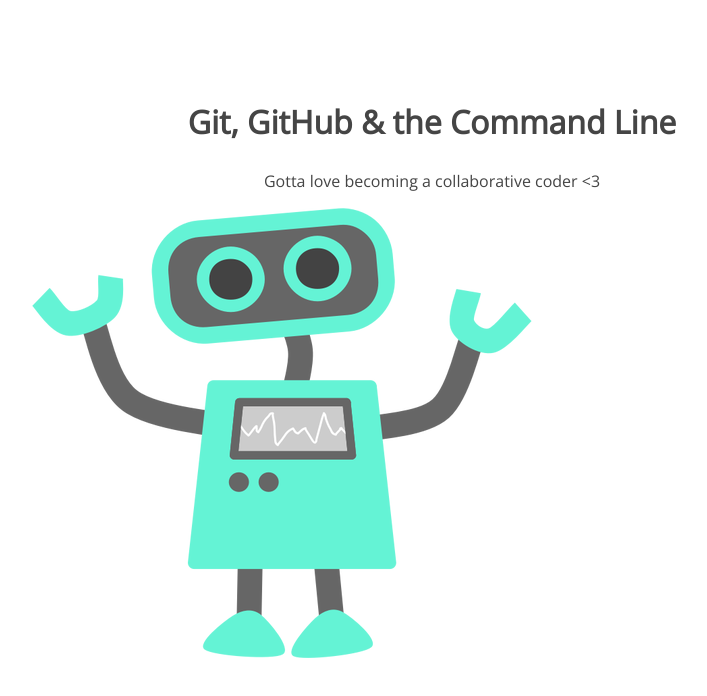
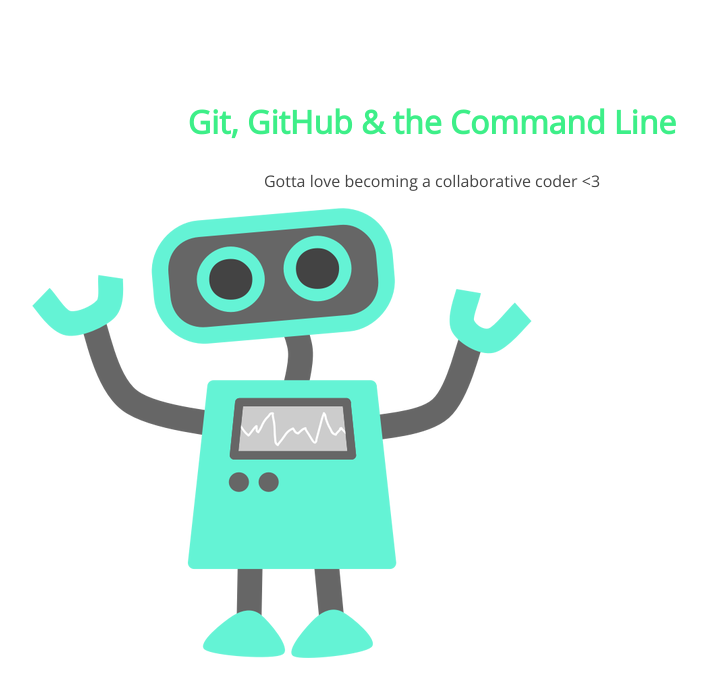
Before and after one commit to jenn6/105-project-master, a plain HTML site: page index.html in a window 1280 px wide. Shown: the whole page, without its empty margins (208-915 px from the left). Drawn offline with nearby package versions, Linux system fonts and the light colour scheme.

Commit message:
change h1 color

```diff
--- a/css/style.css
+++ b/css/style.css
@@ -10,6 +10,7 @@ section p {
 section h1 {
 	font: 32px 'Open Sans';
 	font-weight: bold;
+	color: #3def88;
 }
 section p {
 	font: 16px 'Open Sans';
```
